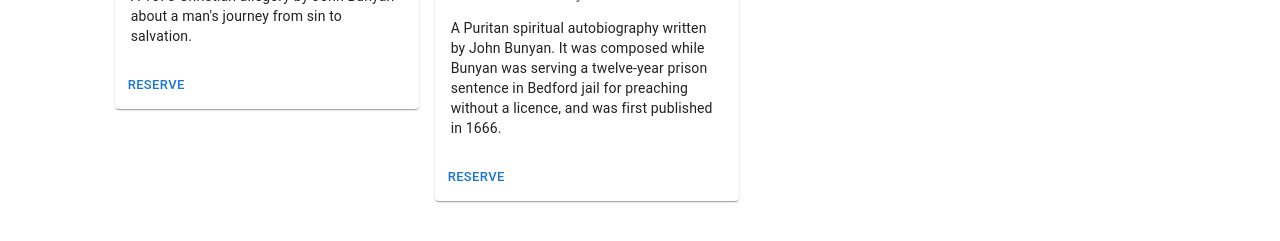
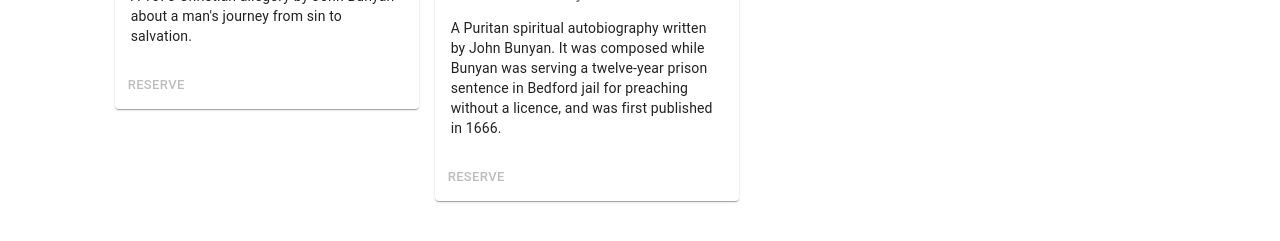
Before and after one commit to aharpt/Library-Management-System-Frontend, a Next.js app: page /search in a window 1280 px wide. Shown: the part 377-618 px from the top of the page. Built offline with nearby package versions, Linux system fonts and the light colour scheme.

Commit message:
Disable 'Reserve' button when user isn't logged in

```diff
--- a/src/pages/search/index.tsx
+++ b/src/pages/search/index.tsx
@@ -12,6 +12,7 @@
 } from "@mui/material";
 import { ClearOutlined, SearchOutlined } from "@mui/icons-material";
 import NavBar from "@/components/NavBar";
+import { useUserStore } from "@/stores/userStore";
 
 type TempDataType = {
   title: string;
@@ -42,6 +43,8 @@
   const [inputValue, setInputValue] = useState("");
   const [iconToShow, setIconToShow] = useState<IconToShowType>("search");
   const [filteredData, setFilteredData] = useState<TempDataType[]>(tempData);
+
+  const userStore = useUserStore();
 
   const onSearch = () => {
     setFilteredData((data) =>
@@ -115,7 +118,7 @@
                 <Typography variant="body2">{item.description}</Typography>
               </CardContent>
               <CardActions>
-                <Button size="small">Reserve</Button>
+                <Button disabled={!userStore.isLoggedIn} size="small">Reserve</Button>
               </CardActions>
             </Card>
           </Grid>
```
